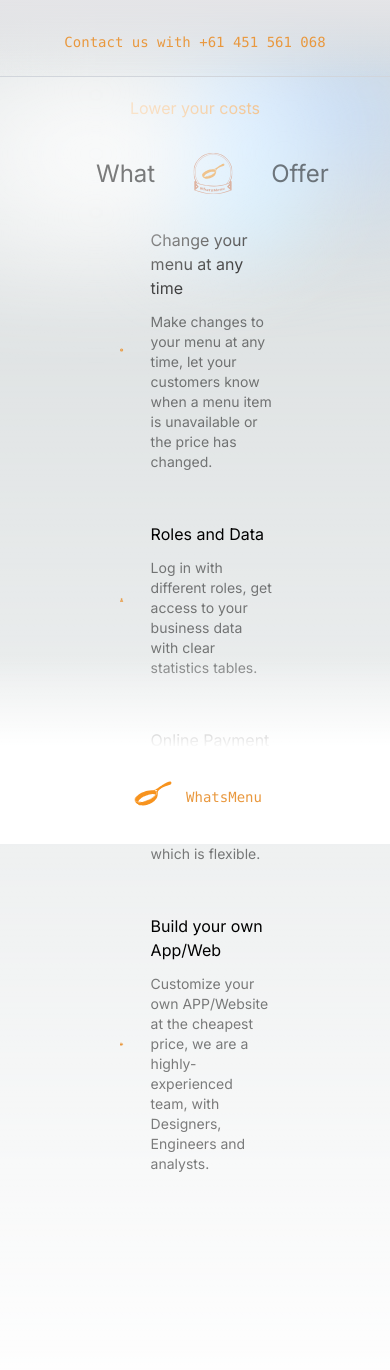
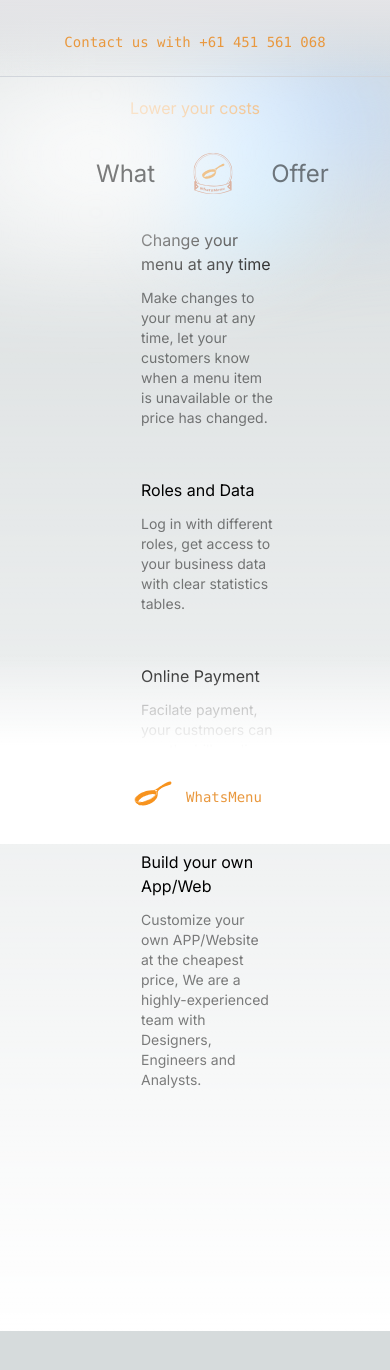
Before and after one commit to saJeremyQin/whatsmenu-web, a Next.js app: page / in a window 390 px wide. Shown: the top 1370 px of the page. After the commit the page ends 1331 px from the top, so only its background shows below. Built offline with nearby package versions, Linux system fonts and the light colour scheme.

Commit message:
control pics invisible on small screens

```diff
--- a/app/page.tsx
+++ b/app/page.tsx
@@ -62,14 +62,14 @@ export default function Home() {
         <div
             className="inline-flex group rounded-lg border border-transparent px-5 py-4 transition-colors hover:border-gray-300 hover:bg-gray-100 hover:dark:border-neutral-700 hover:dark:bg-neutral-800/30"
         >
-          <div className="w-1/5 flex items-center justify-center group">
+          <div className="w-1/5 flex items-center justify-center hidden md:flex group">
             <FontAwesomeIcon
               icon={faClock}
               className="w-1/3 primary-icon transition-transform group-hover:scale-110"
             />
           </div>
           <div className='flex flex-col ml-6'>
-            <h4 className={`mb-3`}>
+            <h4 className='mb-3'>
               Change your menu at any time{' '}
             </h4>
             <p className={`m-0 max-w-[45ch] text-sm opacity-50`} >
@@ -81,14 +81,14 @@ export default function Home() {
         <div
             className="inline-flex group rounded-lg border border-transparent px-5 py-4 transition-colors hover:border-gray-300 hover:bg-gray-100 hover:dark:border-neutral-700 hover:dark:bg-neutral-800/30"
         >
-          <div className="w-1/5 flex items-center justify-center group">
+          <div className="w-1/5 flex items-center justify-center hidden md:flex group">
             <FontAwesomeIcon
               icon={faUser}
               className="w-1/3 primary-icon transition-transform group-hover:scale-110"
             />
           </div>
           <div className='flex flex-col ml-6'>
-            <h4 className={`mb-3`}>
+            <h4 className='mb-3'>
               Roles and Data{' '}
             </h4>
             <p className={`m-0 max-w-[45ch] text-sm opacity-50`} >
@@ -100,7 +100,7 @@ export default function Home() {
         <div
             className="inline-flex group rounded-lg border border-transparent px-5 py-4 transition-colors hover:border-gray-300 hover:bg-gray-100 hover:dark:border-neutral-700 hover:dark:bg-neutral-800/30"
         >
-          <div className="w-1/5 flex items-center justify-center group">
+          <div className="w-1/5 flex items-center justify-center hidden md:flex group">
             <FontAwesomeIcon
               icon={faMoneyBill}
               className="w-1/3 primary-icon transition-transform group-hover:scale-110"
@@ -120,18 +120,18 @@ export default function Home() {
         <div
             className="inline-flex group rounded-lg border border-transparent px-5 py-4 transition-colors hover:border-gray-300 hover:bg-gray-100 hover:dark:border-neutral-700 hover:dark:bg-neutral-800/30"
         >
-          <div className="w-1/5 flex items-center justify-center group">
+          <div className="w-1/5 flex items-center justify-center hidden md:flex group">
             <FontAwesomeIcon
               icon={faMugHot}
               className="w-1/3 primary-icon transition-transform group-hover:scale-110"
             />
           </div>
           <div className='flex flex-col ml-6'>
-            <h4 className={`mb-3`}>
+            <h4 className='mb-3'>
               Build your own App/Web{' '}
             </h4>
             <p className={`m-0 max-w-[45ch] text-sm opacity-50`} >
-              Customize your own APP/Website at the cheapest price, we are a highly-experienced team, with Designers, Engineers and analysts.
+              Customize your own APP/Website at the cheapest price, We are a highly-experienced team with Designers, Engineers and Analysts.
             </p>
           </div>
         </div>
```
